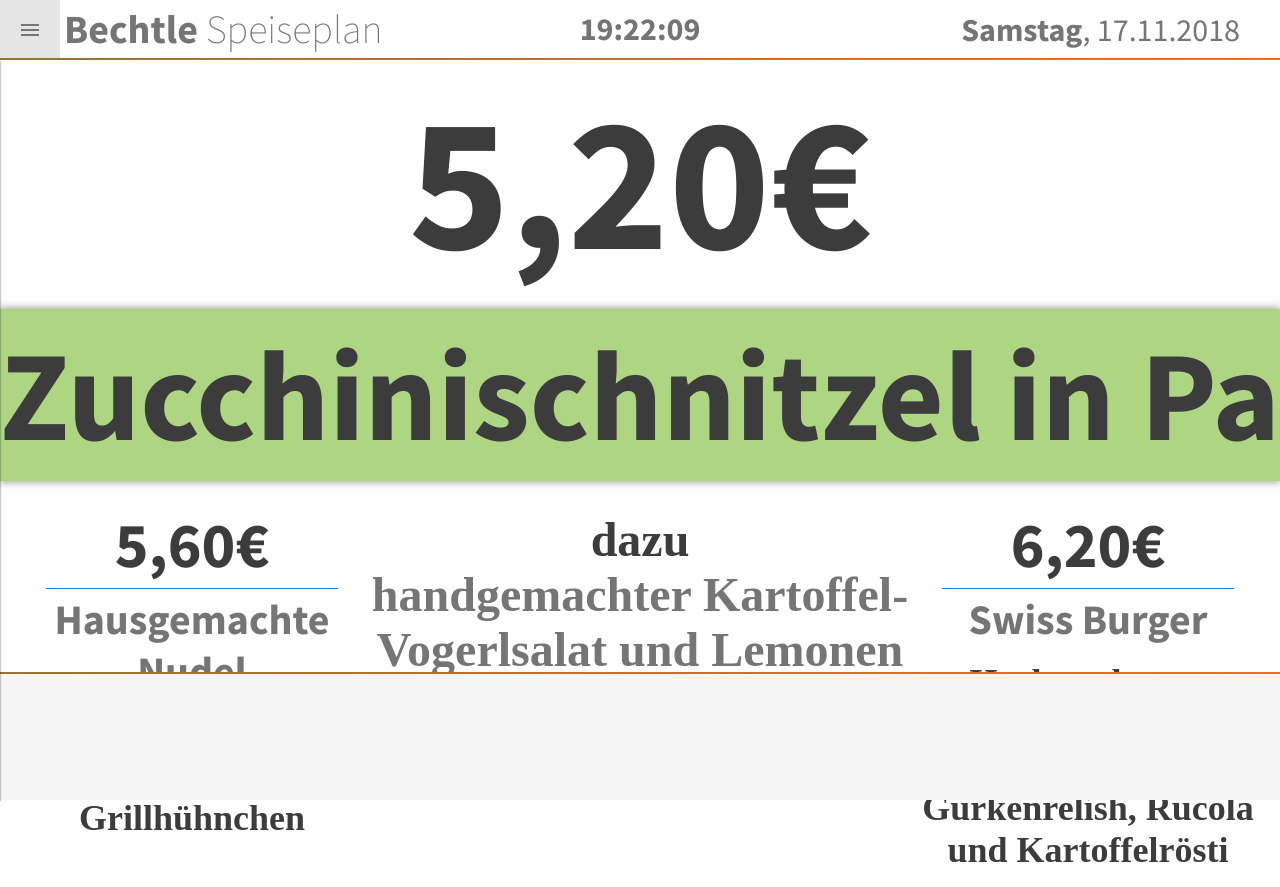
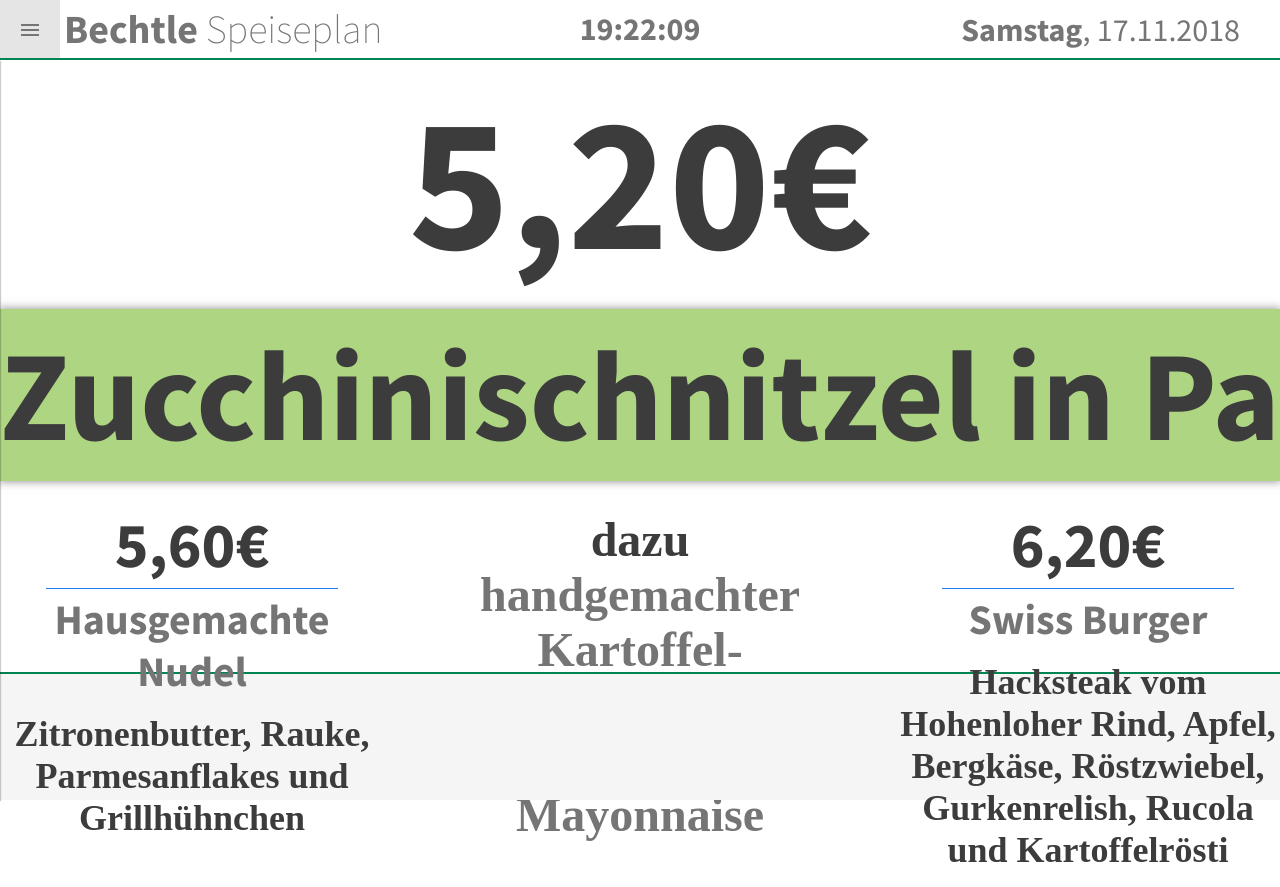
Before and after one commit to zanfee/bechtle-speiseplan, a Vue app: page / in a window 1280 px wide. Built offline with nearby package versions, Linux system fonts and the light colour scheme.

Commit message:
Percentual width of description

```diff
--- a/src/App.vue
+++ b/src/App.vue
@@ -1,12 +1,12 @@
 <template>
 <div @click.native="$store.commit('closeSidebar')">
   <Navigation />
-
+<Footer></Footer>
   <CarouselPage v-if="$store.state.currentPage === 'carousel'" />
   <DayPage v-if="$store.state.currentPage === 'day'" />
   <WeekPage v-if="$store.state.currentPage === 'week'" />
 
-  <Footer></Footer>
+
 </div>
 </template>
 
--- a/src/components/Progressbar.vue
+++ b/src/components/Progressbar.vue
@@ -20,7 +20,7 @@ export default {
       this.progress += this.velocity;
       if (this.progress > 120) {
         // this.$store.commit('slideForeward')
-        this.$store.commit('toggleSidebar');
+        this.pages.$CarouselPage.slideForeward();
         this.$emit("elapsed");
         this.velocity = -3;
       } else if (this.progress < -200) {
--- a/src/pages/CarouselPage.vue
+++ b/src/pages/CarouselPage.vue
@@ -27,7 +27,22 @@
 </template>
 
 <script>
-export default {};
+export default {
+  events: {
+    slideForeward: function() {
+      alert('HI');//this.slideForeward();
+    }
+  },
+  methods: {
+     slideForeward() {
+      var isLeft = document.getElementsByClassName('left');
+      alert(isLeft.length);
+      isLeft[0].classList.remove('left');
+      isLeft[0].classList.add('exit');
+
+    }
+  }
+};
 </script>
 
 <style scoped>
@@ -37,6 +52,11 @@ export default {};
   top: 504px;
   position: absolute;
   width: 30%;
+  word-wrap: break-word;
+}
+
+.center {
+
 }
 
 .right {
@@ -46,6 +66,20 @@ export default {};
   position: absolute;
   width: 30%;
   overflow: hidden;
+  word-wrap: break-word;
+}
+
+.exit {
+  animation-name: exitAnimation;
+}
+
+@keyframes exitAnimation {
+  from {
+    background-color: yellow;
+  }
+  to {
+    background-color: green;
+  }
 }
 
 .priceBig {
@@ -79,9 +113,10 @@ export default {};
 }
 
 .descriptionBig {
-  max-width: 656px;
+  max-width: 34%;
   text-align: center;
   margin: 0 auto;
+  word-wrap: break-word;
 }
 
 .price {
```
